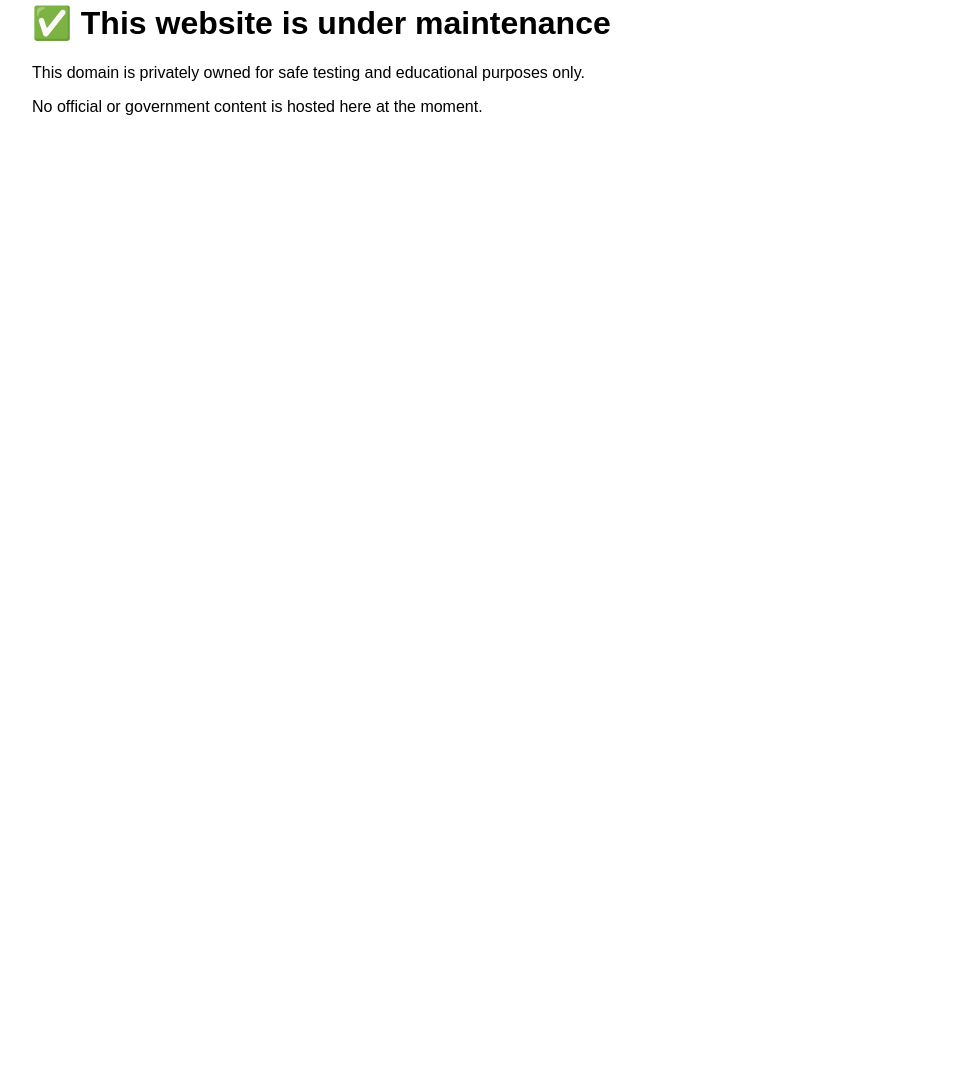
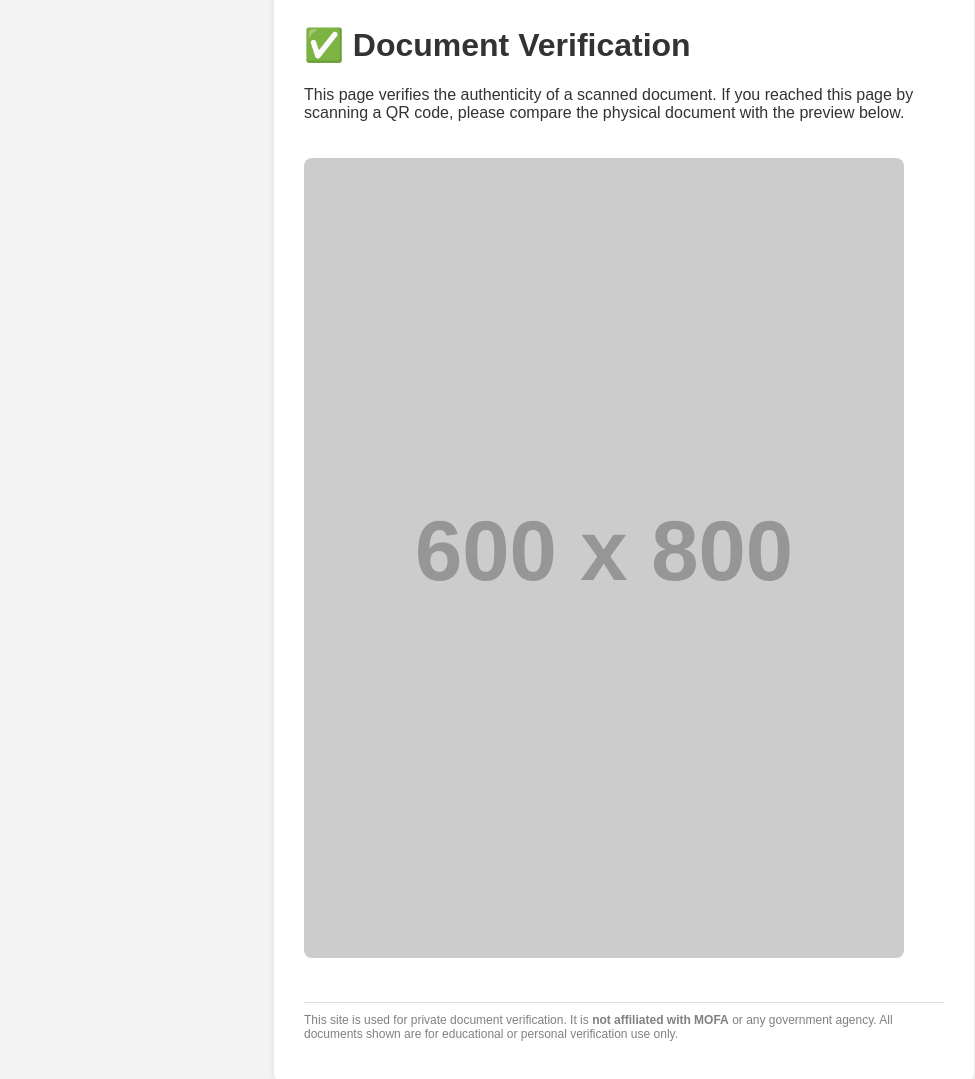
Before and after one commit to waqas234800/verify-site, a plain HTML site: page index.html in a window 1280 px wide. Shown: the part 65-1144 px from the top of the page, without its empty margins (16-991 px from the left). Before the commit the page ends 800 px from the top, so only its background shows below. Drawn offline with Linux system fonts and the light colour scheme; placeholder pictures from the web are drawn by us.

Commit message:
verified document

```diff
--- a/index.html
+++ b/index.html
@@ -2,11 +2,48 @@
 <html lang="en">
 <head>
   <meta charset="UTF-8">
-  <title>Document Checker</title>
+  <title>Document Verification</title>
+  <meta name="viewport" content="width=device-width, initial-scale=1.0">
+  <style>
+    body {
+      font-family: Arial, sans-serif;
+      padding: 40px;
+      max-width: 700px;
+      margin: auto;
+      background-color: #f4f4f4;
+      color: #333;
+    }
+    .container {
+      background: white;
+      padding: 30px;
+      border-radius: 10px;
+      box-shadow: 0 0 8px rgba(0,0,0,0.1);
+    }
+    img {
+      max-width: 100%;
+      border-radius: 8px;
+      margin-top: 20px;
+    }
+    .disclaimer {
+      font-size: 12px;
+      color: gray;
+      margin-top: 40px;
+      border-top: 1px solid #ddd;
+      padding-top: 10px;
+    }
+  </style>
 </head>
-<body style="font-family: Arial; padding: 40px;">
-  <h1>✅ This website is under maintenance</h1>
-  <p>This domain is privately owned for safe testing and educational purposes only.</p>
-  <p>No official or government content is hosted here at the moment.</p>
+<body>
+  <div class="container">
+    <h1>✅ Document Verification</h1>
+    <p>This page verifies the authenticity of a scanned document. If you reached this page by scanning a QR code, please compare the physical document with the preview below.</p>
+
+    <!-- 📄 Replace this image URL with your document image -->
+    <img src="https://via.placeholder.com/600x800?text=Scanned+Document" alt="Scanned Document Preview">
+
+    <p class="disclaimer">
+      This site is used for private document verification. It is <strong>not affiliated with MOFA</strong> or any government agency. All documents shown are for educational or personal verification use only.
+    </p>
+  </div>
 </body>
 </html>
```
